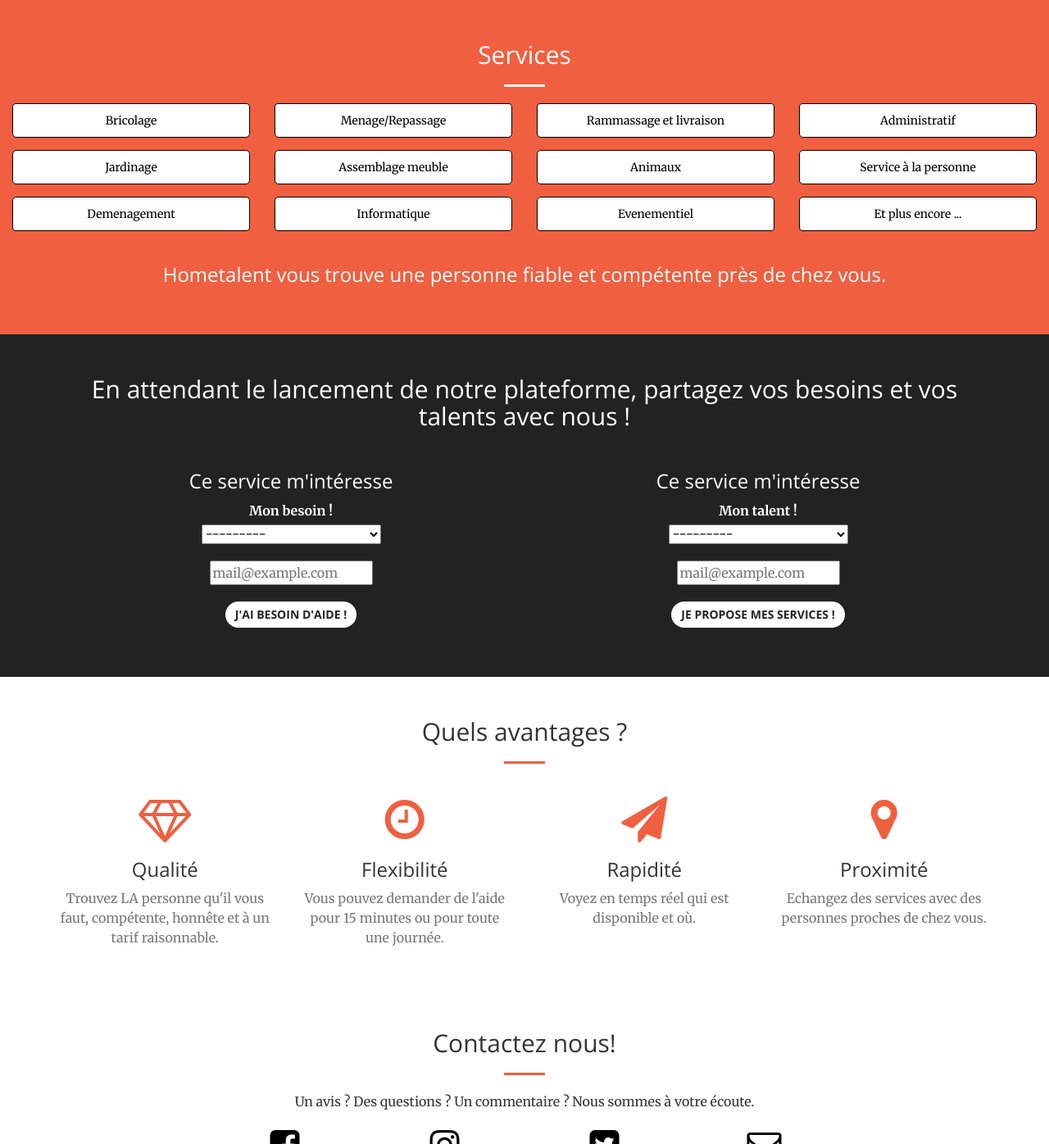
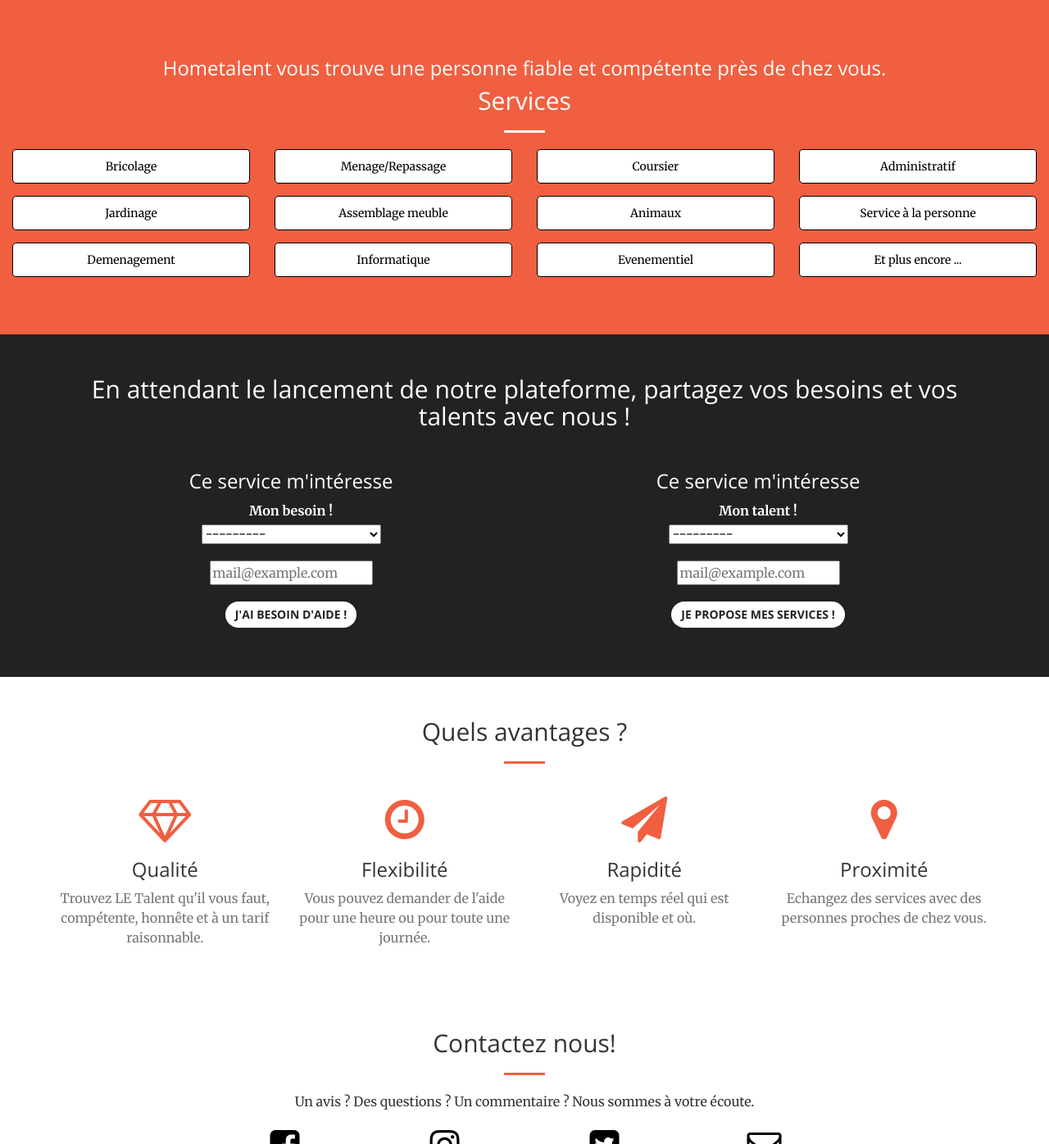
Before and after one commit to HomeTalent/my-first-blog, a Django app: page / in a window 1280 px wide. Shown: the part 800-2196 px from the top of the page at 82% size. Run offline with Django 3.2, Linux system fonts and the light colour scheme; some libraries are stand-ins or nearby versions.

Commit message:
Another changes

```diff
--- a/blog/templates/index.html
+++ b/blog/templates/index.html
@@ -123,6 +123,7 @@
     </section>-->
     <aside class="bg-primary" id="services">
         <div class="container">
+            <h3 class="text-center">Hometalent vous trouve une personne fiable et compétente près de chez vous.</h3>
             <div class="row">
                 <div class="col-lg-12 text-center">
                     <h2 class="section-heading">Services</h2>
@@ -148,7 +149,7 @@
                 </div>
                 <div class="col-lg-3 col-sm-6 text-center">
                     <ul class="list-group services-list">
-                        <li class="list-group-item">Rammassage et livraison </li>
+                        <li class="list-group-item">Coursier</li>
                         <li class="list-group-item">Animaux</li>
                         <li class="list-group-item">Evenementiel</li>
                     </ul>
@@ -251,7 +252,6 @@
                     </a>
                 </div>-->
             </div>
-            <h3 class="text-center">Hometalent vous trouve une personne fiable et compétente près de chez vous.</h3>
         </div>
     </aside>
 
@@ -292,14 +292,14 @@
                     <div class="service-box">
                         <i class="fa fa-4x fa-diamond text-primary sr-icons"></i>
                         <h3>Qualité</h3>
-                        <p class="text-muted">Trouvez LA personne qu'il vous faut, compétente, honnête et à un tarif raisonnable.</p>
+                        <p class="text-muted">Trouvez LE Talent qu'il vous faut, compétente, honnête et à un tarif raisonnable.</p>
                     </div>
                 </div>
                 <div class="col-lg-3 col-md-6 text-center">
                     <div class="service-box">
                         <i class="fa fa-4x fa-clock-o text-primary sr-icons"></i>
                         <h3>Flexibilité</h3>
-                        <p class="text-muted">Vous pouvez demander de l'aide pour 15 minutes ou pour toute une journée.</p>
+                        <p class="text-muted">Vous pouvez demander de l'aide pour une heure ou pour toute une journée.</p>
                     </div>
                 </div>
                 <div class="col-lg-3 col-md-6 text-center">
```
